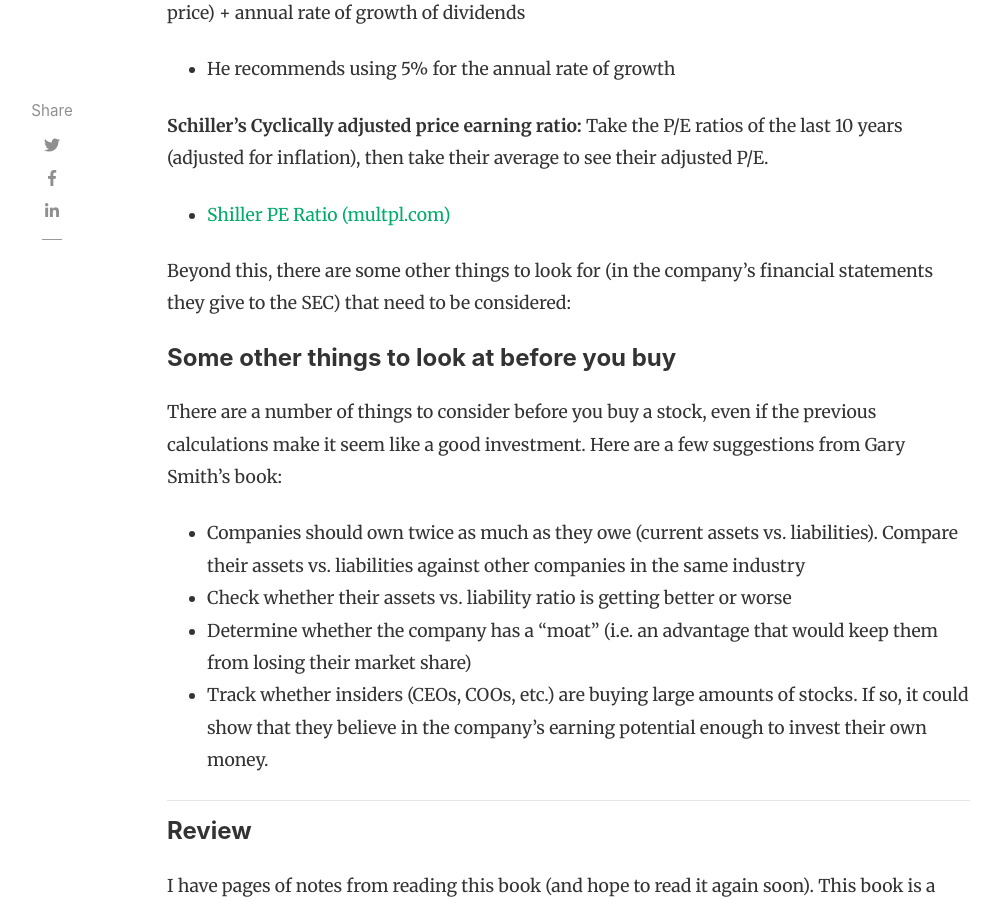
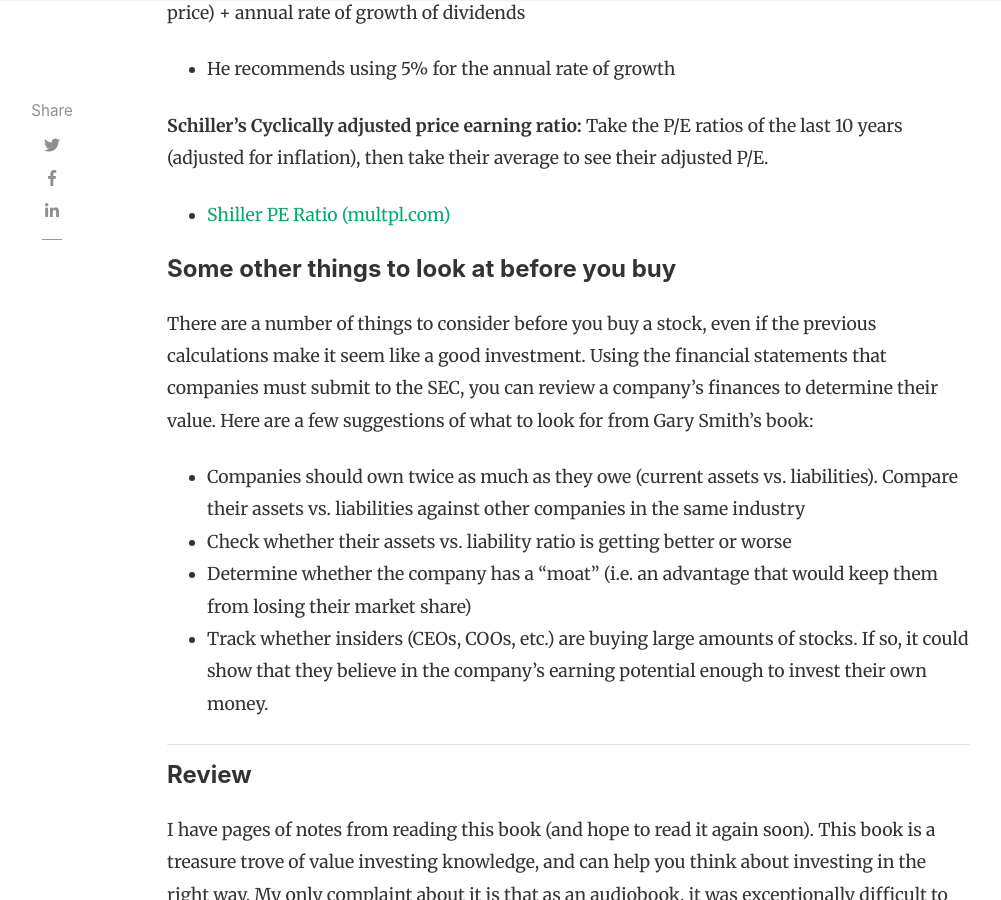
Before and after one commit to militaryinvestor/militaryinvestor.github.io, a Jekyll site: the page built from _posts/2022-01-02-Book-Money-Machine.md, in a window 1280 px wide and 900 px high, scrolled down 3046 px. Shown: the whole window, without its empty margins (118-1119 px from the left). Built offline with Jekyll 4.4.1, drawn with Linux system fonts in a browser that asks for light colours; nearby versions of some CDN libraries; comment, search, counter and statistics services are not loaded.

Commit message:
Update 2022-01-02-Book-Money-Machine.md

```diff
--- a/_posts/2022-01-02-Book-Money-Machine.md
+++ b/_posts/2022-01-02-Book-Money-Machine.md
@@ -56,11 +56,9 @@ Total annual return = ( annual dividend / current stock price) + annual rate of
 Take the P/E ratios of the last 10 years (adjusted for inflation), then take their average to see their adjusted P/E.
 - [Shiller PE Ratio (multpl.com)](https://www.multpl.com/shiller-pe)
 
-Beyond this, there are some other things to look for (in the company’s financial statements they give to the SEC) that need to be considered:
-
 #### Some other things to look at before you buy
 
-There are a number of things to consider before you buy a stock, even if the previous calculations make it seem like a good investment.  Here are a few suggestions from Gary Smith's book:
+There are a number of things to consider before you buy a stock, even if the previous calculations make it seem like a good investment.  Using the financial statements that companies must submit to the SEC, you can review a company's finances to determine their value.  Here are a few suggestions of what to look for from Gary Smith's book:
 
 - Companies should own twice as much as they owe (current assets vs. liabilities).  Compare their assets vs. liabilities against other companies in the same industry
 - Check whether their assets vs. liability ratio is getting better or worse
```
Also changed, not shown: other parts of _posts/2022-01-02-Book-Money-Machine.md (+1 -1 lines).
